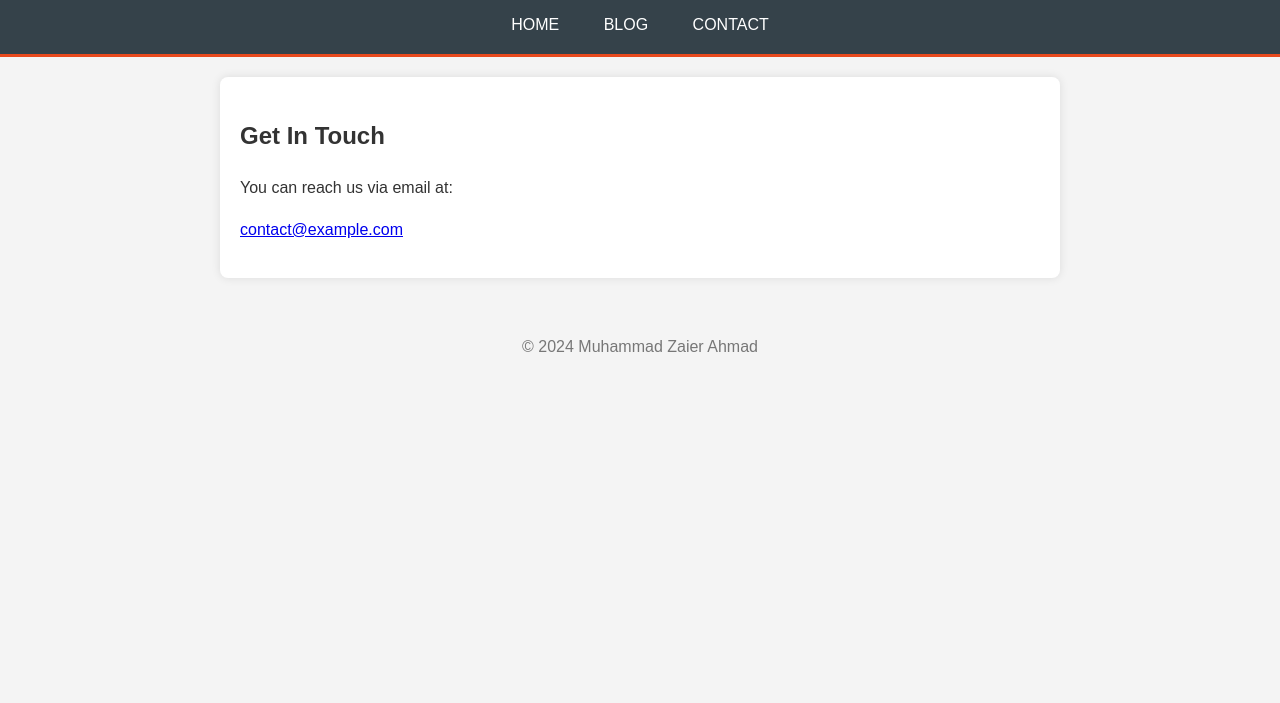
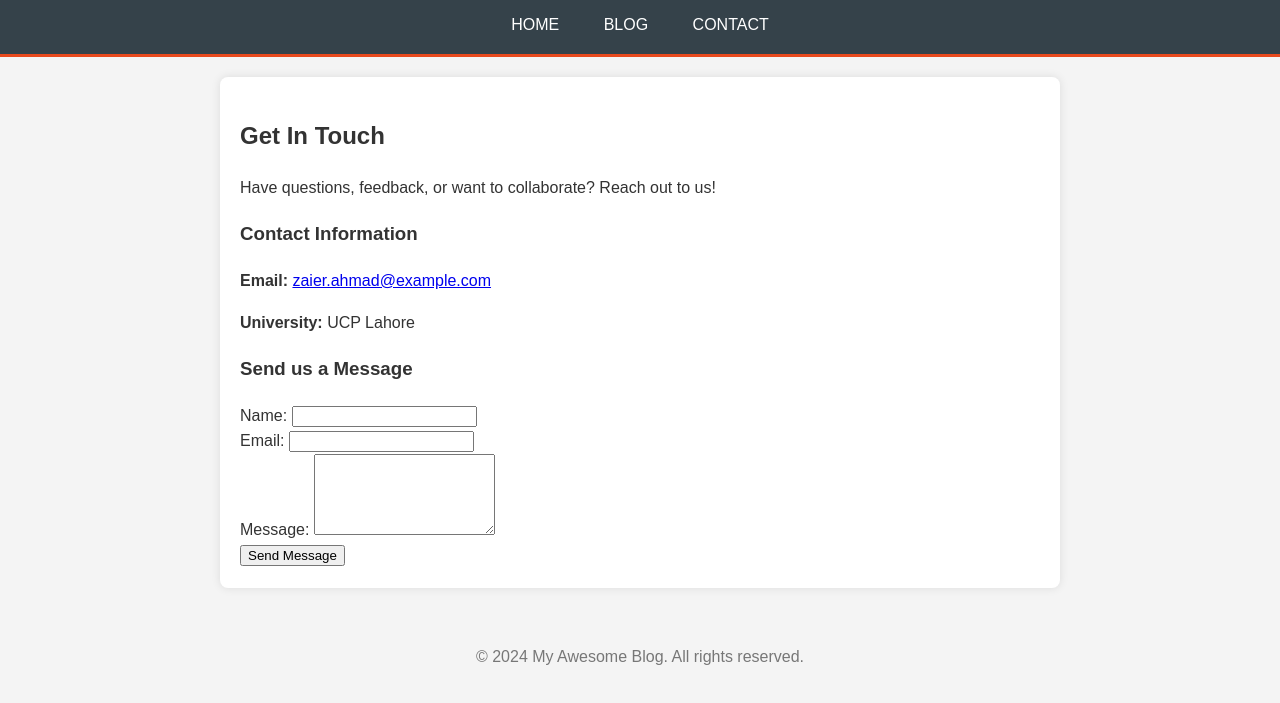
Before and after one commit to ZaierAhmad/Blogging-Website, a website: page src/contact.html in a window 1280 px wide. Shown: the part 95-798 px from the top of the page. Drawn offline with Linux system fonts and the light colour scheme; files that its build step writes are made by us from their sources.

Commit message:
contact page

```diff
--- a/src/contact.html
+++ b/src/contact.html
@@ -3,14 +3,16 @@
 <head>
     <meta charset="UTF-8">
     <meta name="viewport" content="width=device-width, initial-scale=1.0">
-    <title>Contact Us</title>
-    <link rel="stylesheet" href="../styles/main.css">
+    <title>Contact Us - My Awesome Blog</title>
+    <!-- Link to the main stylesheet -->
+    <link rel="stylesheet" href="styles/main.css">
 </head>
 <body>
     <header>
         <h1>My Awesome Blog</h1>
         <nav>
             <ul>
+                <!-- Links are relative and point directly to filenames -->
                 <li><a href="index.html">Home</a></li>
                 <li><a href="blog.html">Blog</a></li>
                 <li><a href="contact.html">Contact</a></li>
@@ -20,13 +22,41 @@
 
     <main>
         <h2>Get In Touch</h2>
-        <p>You can reach us via email at:</p>
-        <p><a href="mailto:contact@example.com">contact@example.com</a></p>
-        <!-- Add a form later if needed -->
+        <p>Have questions, feedback, or want to collaborate? Reach out to us!</p>
+
+        <section class="contact-info">
+            <h3>Contact Information</h3>
+            <p><strong>Email:</strong> <a href="mailto:zaier.ahmad@example.com">zaier.ahmad@example.com</a></p>
+            <p><strong>University:</strong> UCP Lahore</p>
+            <!-- You could add more info like phone, address if relevant -->
+        </section>
+
+        <section class="contact-form">
+            <h3>Send us a Message</h3>
+            <!-- Basic form structure, typically requires server-side processing to be functional -->
+            <!-- For this assignment, the structure is sufficient -->
+            <form action="#" method="post"> <!-- Action '#' is a placeholder -->
+                <div>
+                    <label for="name">Name:</label>
+                    <input type="text" id="name" name="name" required>
+                </div>
+                <div>
+                    <label for="email">Email:</label>
+                    <input type="email" id="email" name="email" required>
+                </div>
+                <div>
+                    <label for="message">Message:</label>
+                    <textarea id="message" name="message" rows="5" required></textarea>
+                </div>
+                <div>
+                    <button type="submit">Send Message</button>
+                </div>
+            </form>
+        </section>
     </main>
 
     <footer>
-        <p>© 2024 Muhammad Zaier Ahmad</p>
+        <p>© 2024 My Awesome Blog. All rights reserved.</p>
     </footer>
 </body>
 </html>
```
